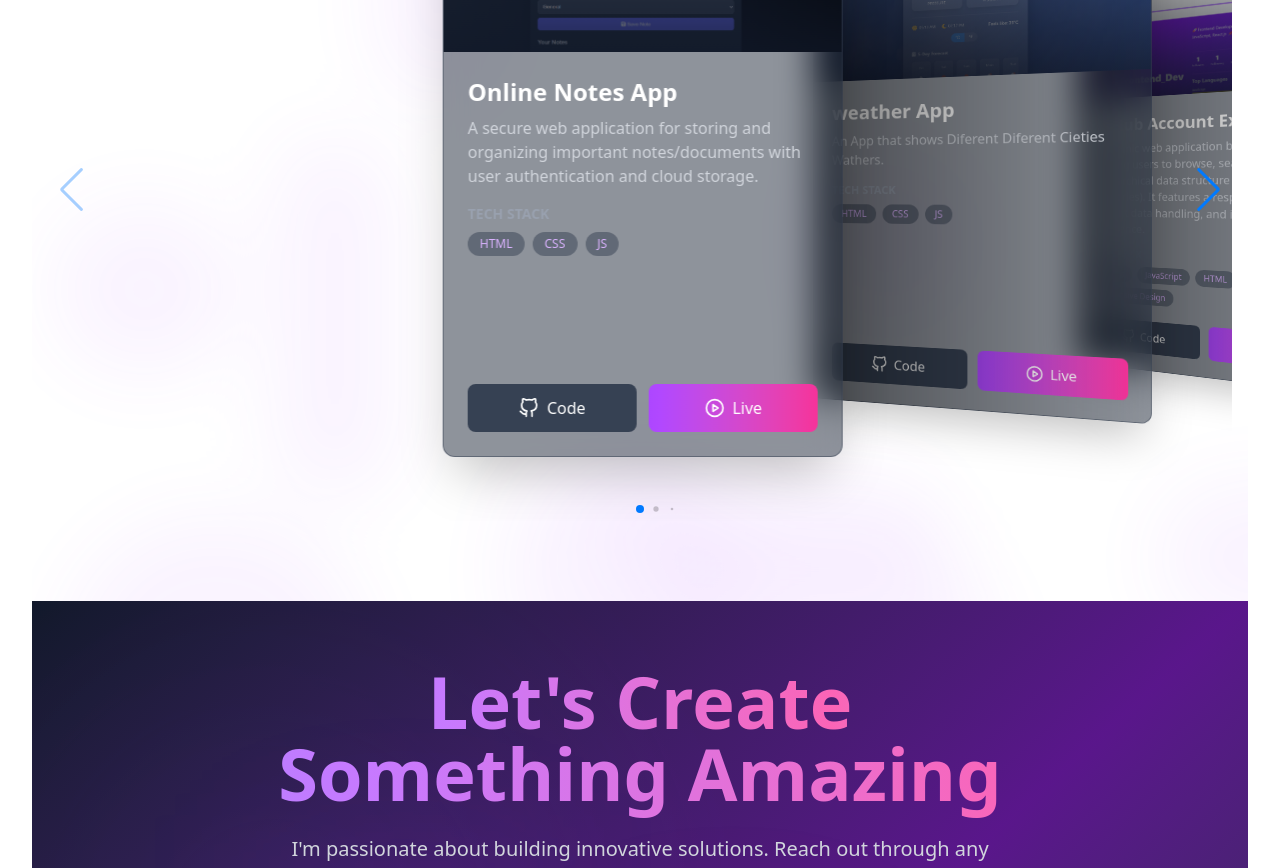
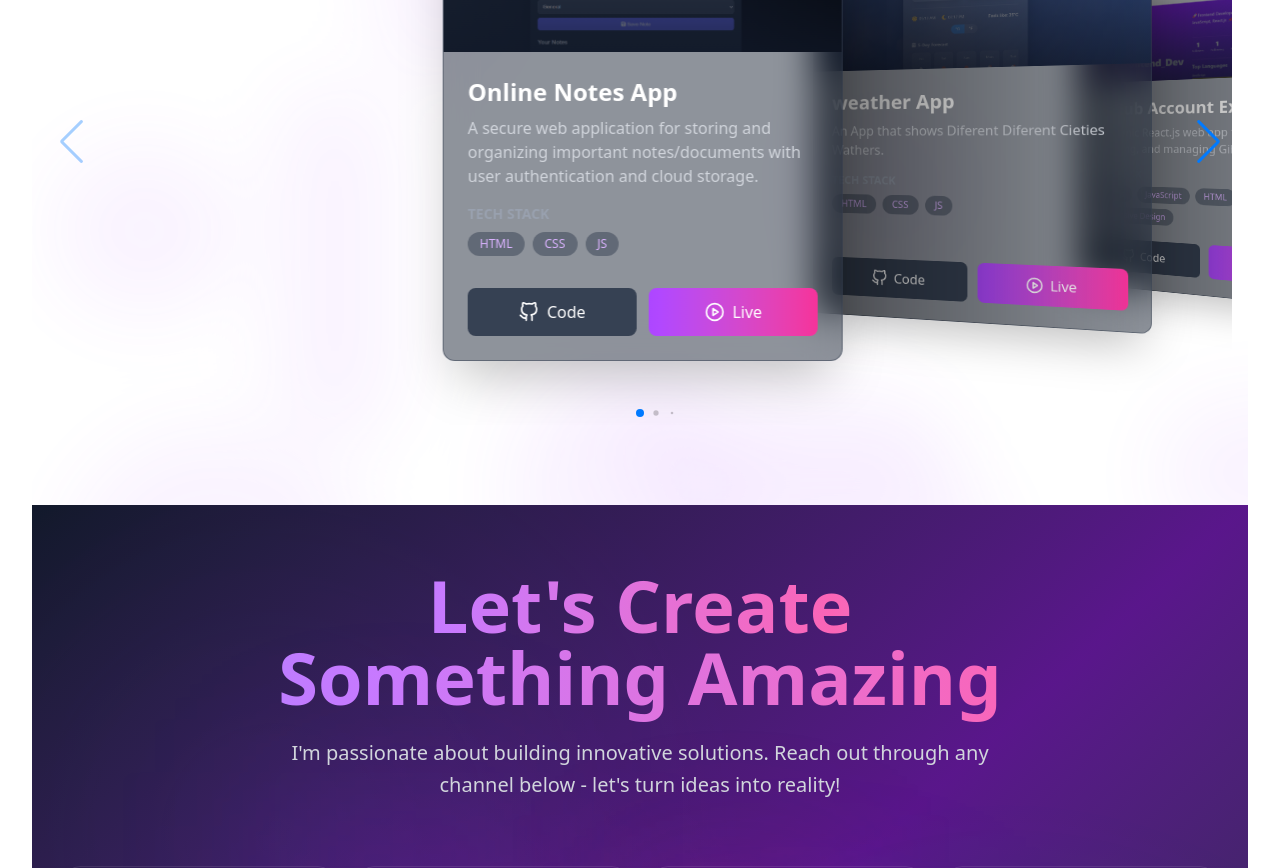
Before and after one commit to kakashi197/My_Portfolio, a React (Vite) app: page / in a window 1280 px wide. Shown: the part 5960-6828 px from the top of the page. Built offline with nearby package versions, Linux system fonts and the light colour scheme.

Commit message:
Update index.js

```diff
--- a/src/constants/index.js
+++ b/src/constants/index.js
@@ -48,7 +48,7 @@ export const PROJECTS = [
   title: "GitHub Account Explorer", // Or a more specific name, e.g., "React File Explorer"
   image: project3, // Replace with the actual path to your project's screenshot/GIF
   description:
-    "A dynamic web application built with React.js, allowing users to browse, search, and manage a hierarchical data structure (e.g., files/folders, categories). It features a responsive UI, efficient data handling, and interactive user experience.",
+    "A dynamic React.js web app for Browse, searching, and managing Gihub data",
   technologies: ["React.js", "JavaScript", "HTML", "CSS", "Responsive Design"], // Add other libraries/frameworks if used (e.g., "Redux", "Tailwind CSS")
   github: "https://github.com/kakashi197/github-profile-explorer", // Replace with the actual GitHub repository link
   liveDemo: "https://github-profile-explorer-rho.vercel.app/", // Replace with the actual live demo link (e.g., GitHub Pages, Netlify, Vercel)
```
